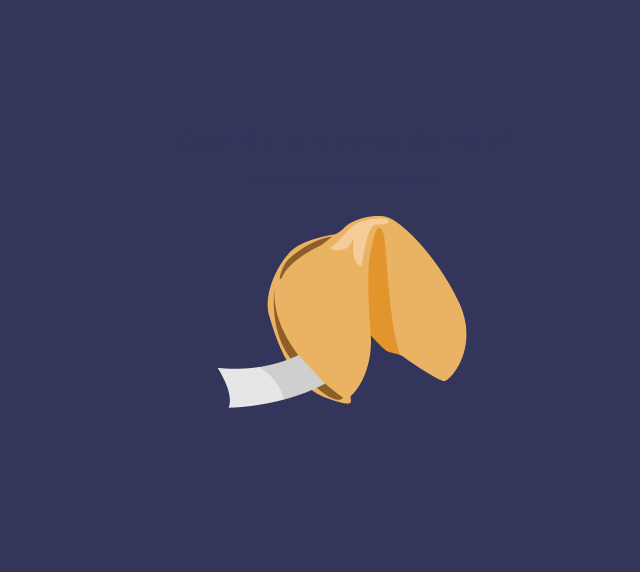
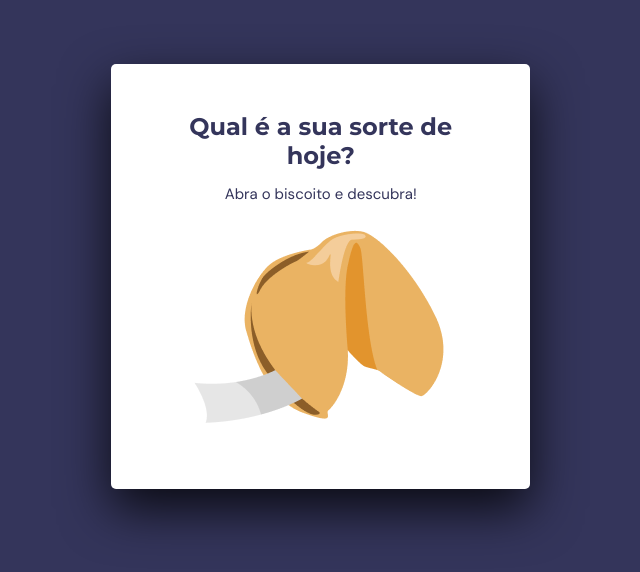
Before and after one commit to isabellamiirandam/biscoito-da-sorte, a plain HTML site: page index.html in a window 1280 px wide. Shown: the part 364-936 px from the top of the page, without its empty margins (296-936 px from the left). Drawn offline with Linux system fonts and the light colour scheme.

Commit message:
estilizando .home-main e .luck-main

```diff
--- a/style.css
+++ b/style.css
@@ -54,3 +54,19 @@ p {
   padding: 4.8rem 6.4rem 4.8rem 6.4rem;
   margin: 0 auto;
 }
+
+.home-main,
+.luck-main {
+  background-color: #ffff;
+
+  width: min(42.8rem, 90%);
+
+  border-radius: 0.5rem;
+  box-shadow: 0 2rem 5rem 0 rgba(0, 0, 0, 0.8);
+
+  display: flex;
+  flex-direction: column;
+  align-items: center;
+  justify-content: center;
+  text-align: center;
+}
```
